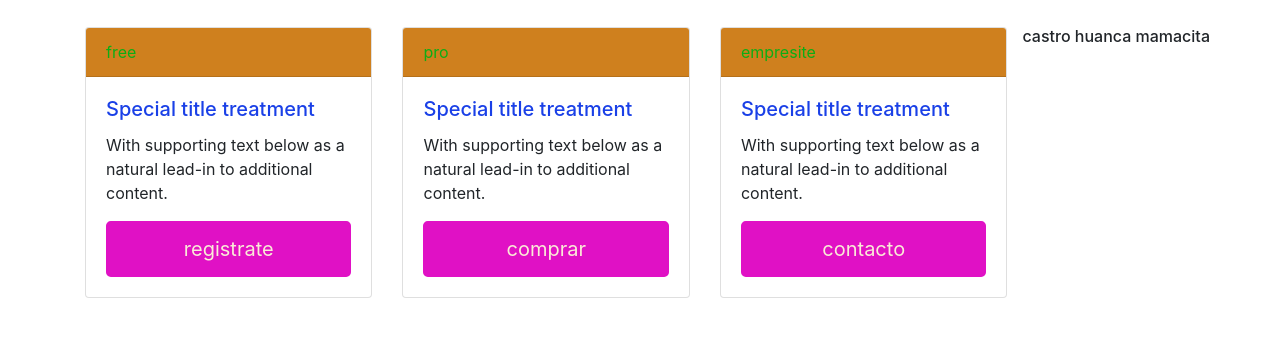
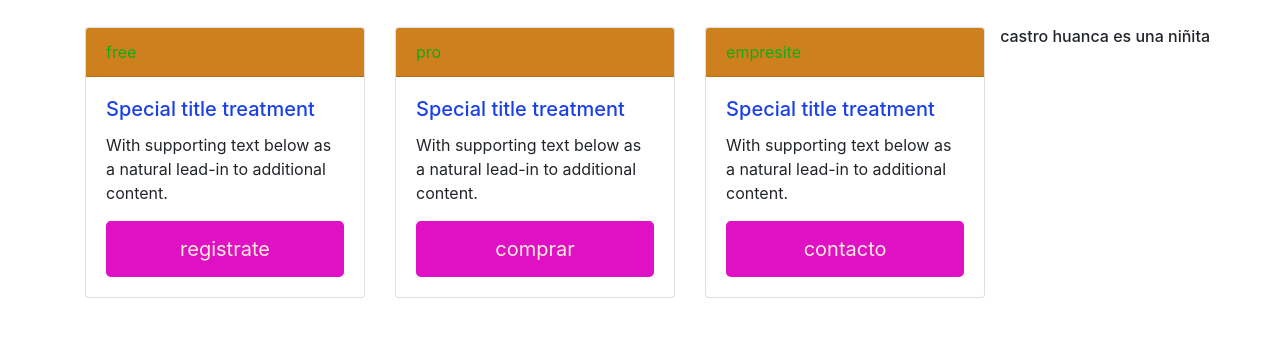
Before and after one commit to eufemicasth/web, a plain HTML site: page index.html in a window 1280 px wide. Shown: the part 181-518 px from the top of the page. Drawn offline with Linux system fonts and the light colour scheme.

Commit message:
update firma

```diff
--- a/index.html
+++ b/index.html
@@ -52,7 +52,7 @@
           </div>
         </div>
 
-        <h6>castro huanca mamacita</h6>
+        <h6>castro huanca es una niñita</h6>
 
       </div>
     </div>
```
